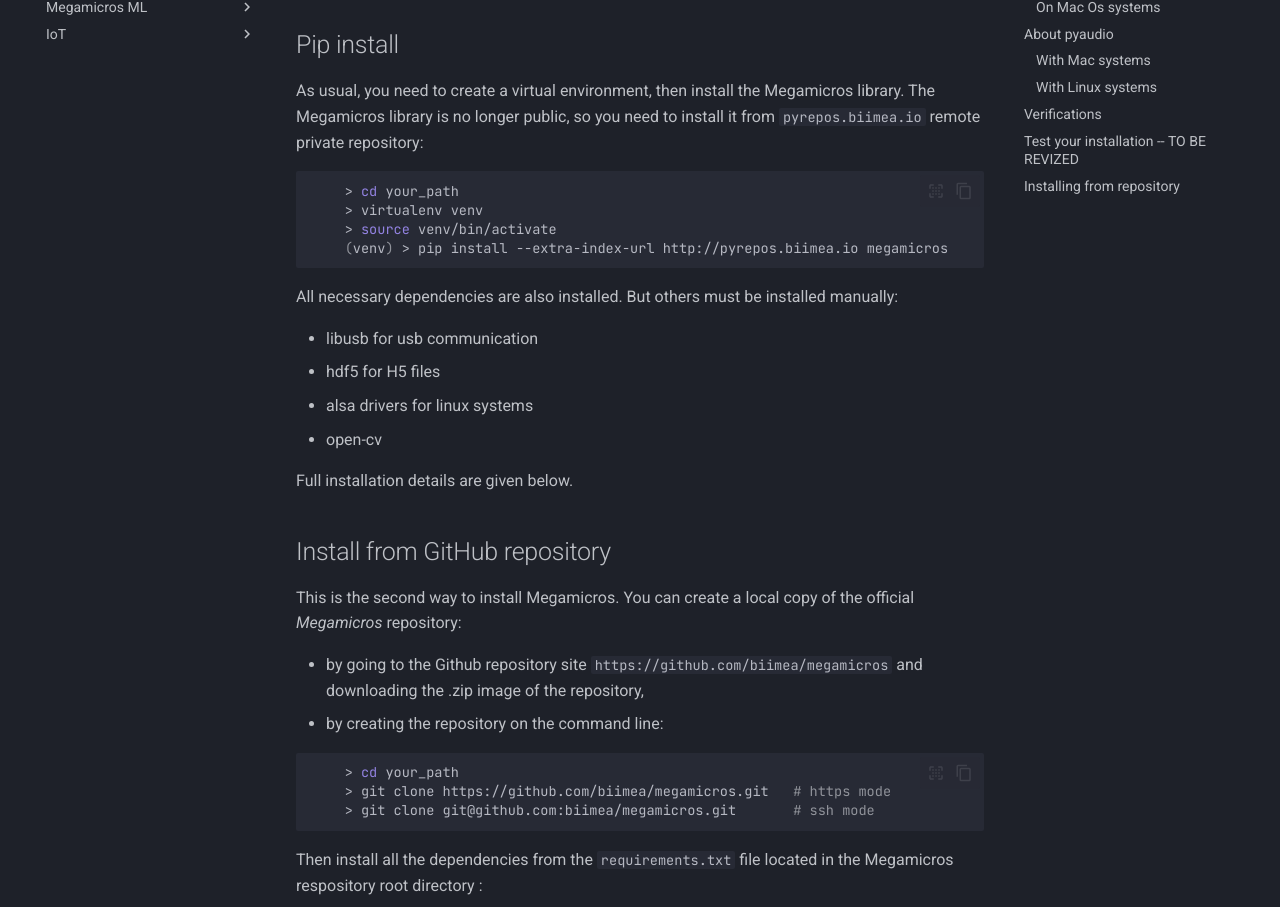
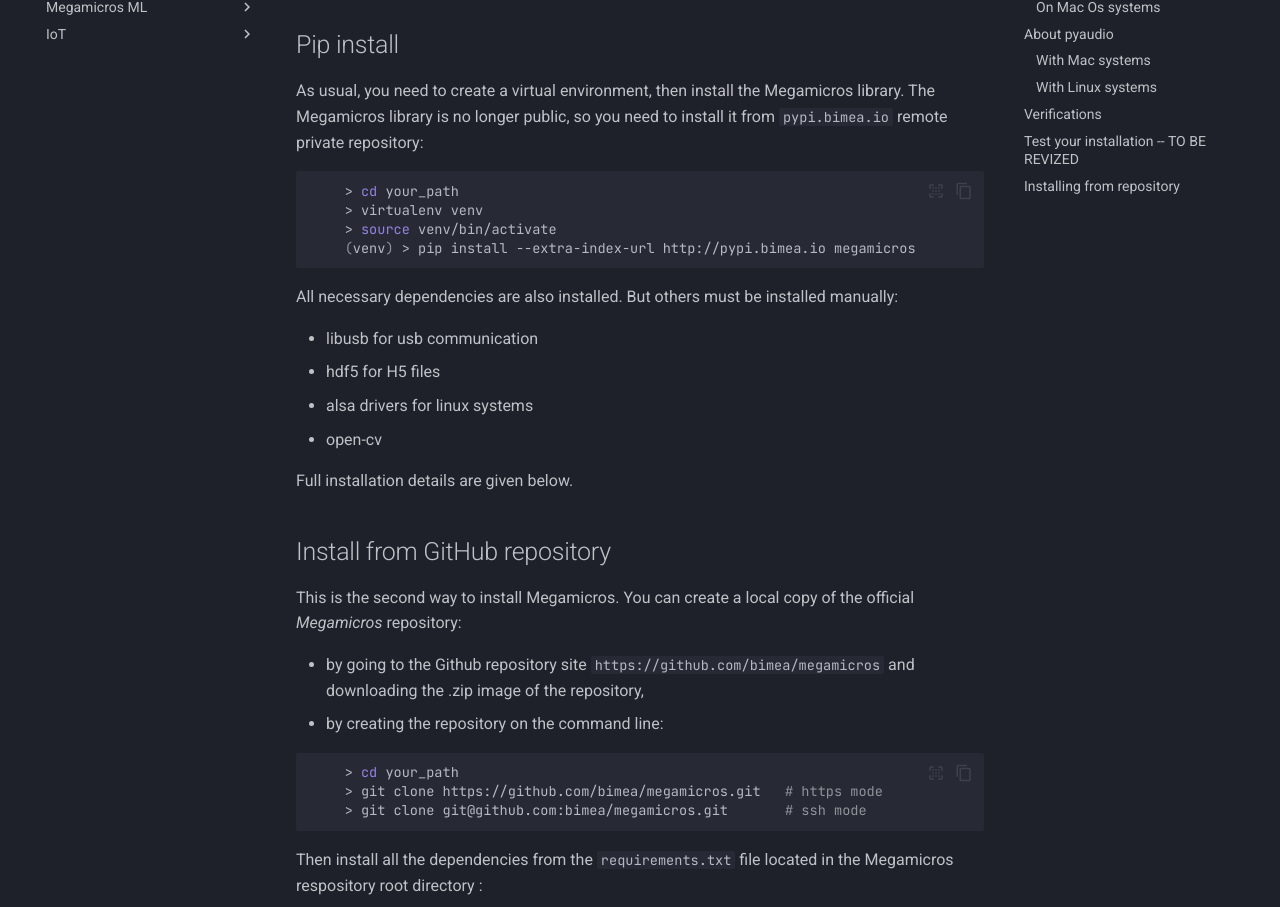
Before and after one commit to bimea/megamicros, an MkDocs documentation site: the page built from docs/tutorials/megamicros/get_started.md, in a window 1280 px wide and 1400 px high. Shown: the part 341-1248 px from the top of the window. Built offline with MkDocs 1.6.1 and Material for MkDocs 9.7.7, drawn with Linux system fonts in a browser that asks for light colours; comment, search, counter and statistics services are not loaded.

Commit message:
update doc

````diff
--- a/docs/tutorials/megamicros/get_started.md
+++ b/docs/tutorials/megamicros/get_started.md
@@ -8,13 +8,13 @@
 ## Pip install
 
 As usual, you need to create a virtual environment, then install the Megamicros library.
-The Megamicros library is no longer public, so you need to install it from `pyrepos.biimea.io` remote private repository:
+The Megamicros library is no longer public, so you need to install it from `pypi.bimea.io` remote private repository:
 
 ```bash
     > cd your_path
     > virtualenv venv
     > source venv/bin/activate
-    (venv) > pip install --extra-index-url http://pyrepos.biimea.io megamicros
+    (venv) > pip install --extra-index-url http://pypi.bimea.io megamicros
 ```
 
 All necessary dependencies are also installed. But others must be installed manually:
@@ -31,13 +31,13 @@
 This is the second way to install Megamicros.
 You can create a local copy of the official *Megamicros* repository:
 
-* by going to the Github repository site ``https://github.com/biimea/megamicros`` and downloading the .zip image of the repository,
+* by going to the Github repository site ``https://github.com/bimea/megamicros`` and downloading the .zip image of the repository,
 * by creating the repository on the command line:
 
 ```bash
     > cd your_path
-    > git clone https://github.com/biimea/megamicros.git   # https mode
-    > git clone git@github.com:biimea/megamicros.git       # ssh mode
+    > git clone https://github.com/bimea/megamicros.git   # https mode
+    > git clone git@github.com:bimea/megamicros.git       # ssh mode
 ```
 
 Then install all the dependencies from the `requirements.txt` file located in the Megamicros respository root directory :
@@ -180,9 +180,6 @@
 
 
 
-
-
-
 ## Verifications
 
 Please, plugg in your Megamicros usb cable and test your usb device:
@@ -200,38 +197,38 @@
 Then try the usbcheck program of the Mu32 python package acoording the two following ways:
 
 ```bash
-	$ > python src/mu32/apps/mu32usbcheck.py        # from the Mu32 git repository
-	$ > mu32-usbcheck                               # if you have installed de Mu32 python package
-	--------------------
-	Mu32 usb check program
-	Copyright (C) 2022  DistalSense
-	This program comes with ABSOLUTELY NO WARRANTY; for details see the source code.
-	This is free software, and you are welcome to redistribute it
-	under certain conditions; see the source code for details.
-	--------------------
-	2022-05-21 10:28:49,659 [INFO]:  .Checking usb devices...
-	Found following devices:
-	--------------------
-	.ID fe27:ac03  Bus 003->1 Device 3
-	.ID 1d6b:0003  Bus 003 Device 1
-	.ID 1d6b:0002  Bus 002 Device 1
-	.ID 0627:0001  Bus 001->1 Device 2
-	.ID 1d6b:0001  Bus 001 Device 1
-	--------------------
-	Found MegaMicro device fe27:ac03
-	Gain handle on USB device fe27:ac03
-	--------------------
-	Found following device fe27:ac03 characteristics :
-	.Bus number: 3
-	.Ports number: 1
-	.Device address: 3 (0003)
-	.Device name: M?
-	.Manufacturer: DALEMBE
-	.Serial number: None
-	.Device speed:  [SUPER SPEED] (The device is operating at high speed (480MBit/s))
-	--------------------
-	2022-05-21 10:28:49,663 [INFO]: --------------------
-	2022-05-21 10:28:49,663 [INFO]: MegaMicro: end
+    > python src/mu32/apps/mu32usbcheck.py        # from the Mu32 git repository
+    > mu32-usbcheck                               # if you have installed de Mu32 python package
+    --------------------
+    Mu32 usb check program
+    Copyright (C) 2022  DistalSense
+    This program comes with ABSOLUTELY NO WARRANTY; for details see the source code.
+    This is free software, and you are welcome to redistribute it
+    under certain conditions; see the source code for details.
+    --------------------
+    2022-05-21 10:28:49,659 [INFO]:  .Checking usb devices...
+    Found following devices:
+    --------------------
+    .ID fe27:ac03  Bus 003->1 Device 3
+    .ID 1d6b:0003  Bus 003 Device 1
+    .ID 1d6b:0002  Bus 002 Device 1
+    .ID 0627:0001  Bus 001->1 Device 2
+    .ID 1d6b:0001  Bus 001 Device 1
+    --------------------
+    Found MegaMicro device fe27:ac03
+    Gain handle on USB device fe27:ac03
+    --------------------
+    Found following device fe27:ac03 characteristics :
+    .Bus number: 3
+    .Ports number: 1
+    .Device address: 3 (0003)
+    .Device name: M?
+    .Manufacturer: DALEMBE
+    .Serial number: None
+    .Device speed:  [SUPER SPEED] (The device is operating at high speed (480MBit/s))
+    --------------------
+    2022-05-21 10:28:49,663 [INFO]: --------------------
+    2022-05-21 10:28:49,663 [INFO]: MegaMicro: end
 ```
 
 
--- a/mkdocs.yml
+++ b/mkdocs.yml
@@ -42,6 +42,7 @@
         - Jetson Nano: tutorials/mu-server/install/jetson.md
         - Mini PC: tutorials/mu-server/install/minipc.md
         - Raspberry Pi: tutorials/mu-server/install/raspi.md
+        - Orange Pi 3B: tutorials/mu-server/install/orangepi3b.md
         - 4G Router: tutorials/mu-server/install/4Grouter.md
       - Using: 'tutorials/mu-server/using.md'
       - Dev:
````
Also changed, not shown: docs/dev/getting_started.md (+4 -1 lines), docs/tutorials/mu-server/install/index.md (+1 -0 lines), docs/tutorials/mu-server/install/orangepi3b.md (added, +174 -0 lines).
